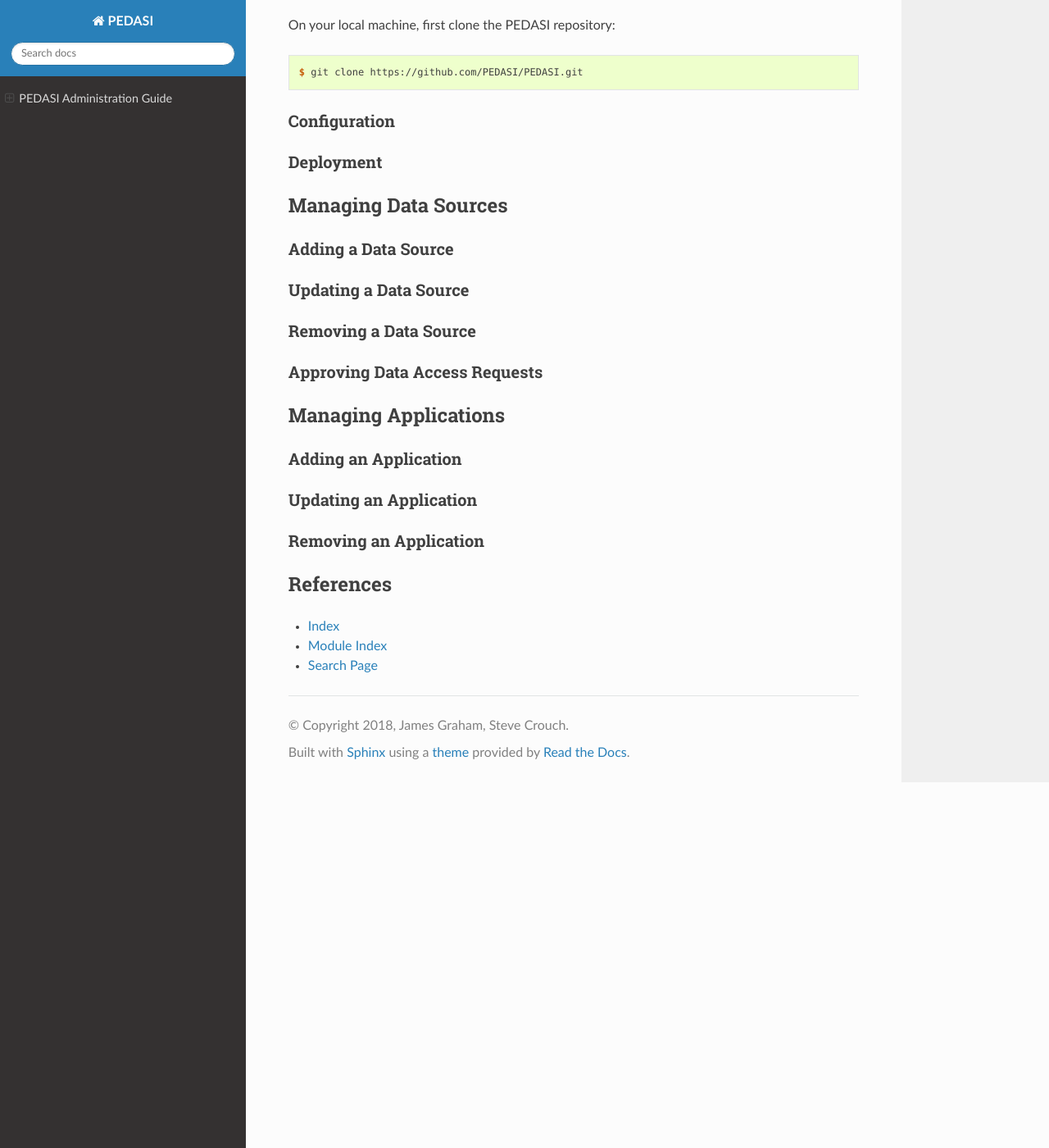
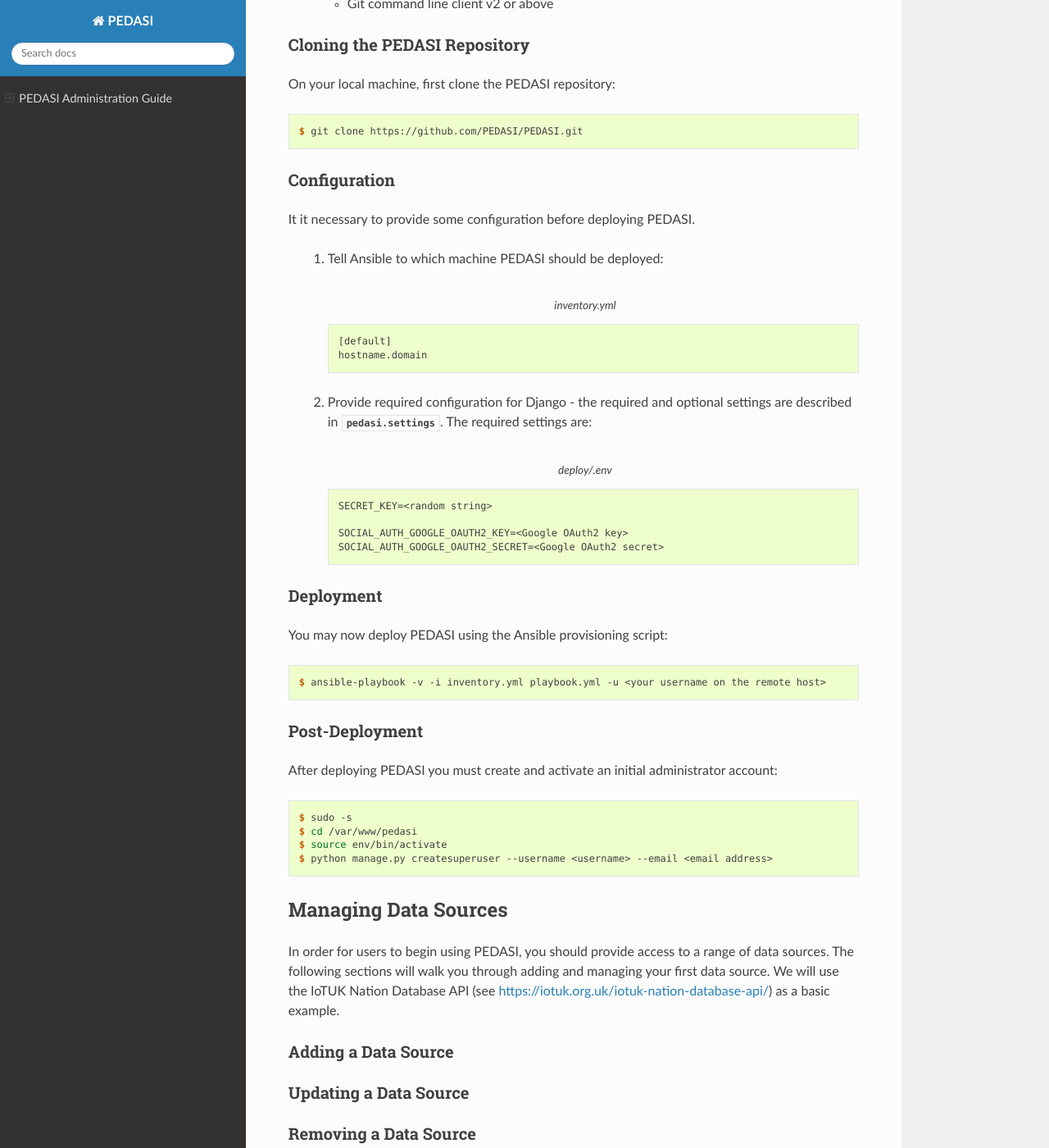
Before and after one commit to tiferrei/PEDASI, a Sphinx documentation site: the page built from docs/source/guide_administrator.rst, in a window 1280 px wide and 1400 px high, scrolled down 856 px. Shown: the whole window at 82% size. Built offline with Sphinx 7.4.7 and the Read the Docs theme 2.0.0, drawn with Linux system fonts in a browser that asks for light colours; the version number could not be read and is left out; some of the changed text lies outside the part shown.

Commit message:
Fill in deployment instructions on admin docs page

```diff
--- a/docs/source/guide_administrator.rst
+++ b/docs/source/guide_administrator.rst
@@ -19,7 +19,10 @@
 
 A deployment of PEDASI is done automatically to a remote Ubuntu server via a preconfigured Ansible script, which performs the following tasks:
 
- 1.
+ 1. Install prerequisites
+ 2. Configure databases
+ 3. Install PEDASI
+ 4. Configure and start webserver
 
 
 Prerequisites
@@ -52,16 +55,57 @@
 Configuration
 ^^^^^^^^^^^^^
 
+It it necessary to provide some configuration before deploying PEDASI.
 
+ 1. Tell Ansible to which machine PEDASI should be deployed:
+
+   .. code-block:: none
+      :caption: inventory.yml
+
+      [default]
+      hostname.domain
+
+ 2. Provide required configuration for Django - the required and optional settings are described in :mod:`pedasi.settings`.
+    The required settings are:
+
+   .. code-block:: none
+      :caption: deploy/.env
+
+      SECRET_KEY=<random string>
+
+      SOCIAL_AUTH_GOOGLE_OAUTH2_KEY=<Google OAuth2 key>
+      SOCIAL_AUTH_GOOGLE_OAUTH2_SECRET=<Google OAuth2 secret>
 
 
 Deployment
 ^^^^^^^^^^
 
+You may now deploy PEDASI using the Ansible provisioning script:
+
+.. code-block:: console
+
+   $ ansible-playbook -v -i inventory.yml playbook.yml -u <your username on the remote host>
+
+
+Post-Deployment
+^^^^^^^^^^^^^^^
+
+After deploying PEDASI you must create and activate an initial administrator account:
+
+.. code-block:: console
+
+   $ sudo -s
+   $ cd /var/www/pedasi
+   $ source env/bin/activate
+   $ python manage.py createsuperuser --username <username> --email <email address>
+
 
 Managing Data Sources
 ---------------------
 
+In order for users to begin using PEDASI, you should provide access to a range of data sources.
+The following sections will walk you through adding and managing your first data source.
+We will use the IoTUK Nation Database API (see https://iotuk.org.uk/iotuk-nation-database-api/) as a basic example.
 
 Adding a Data Source
 ^^^^^^^^^^^^^^^^^^^^
```
Also changed, not shown: 1 other file.
